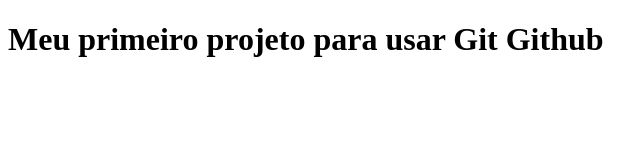
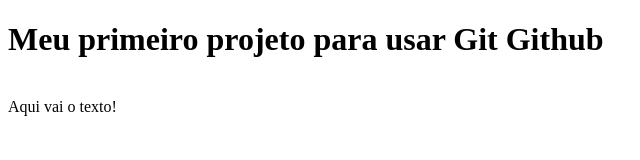
Before and after one commit to AsoaresTeixeira/CursoDeExtensaoGiteGitHub2022b-2, a plain HTML site: page index.html in a window 1280 px wide. Shown: the full height of the page, 0-640 px from the left. Drawn offline with Linux system fonts and the light colour scheme.

Commit message:
Agora tem titulo e corpo de texto

```diff
--- a/index.html
+++ b/index.html
@@ -5,7 +5,8 @@
     <title>Meu primeiro projeto</title>
 </head>
 <body>
-    <h1>Meu primeiro projeto para usar Git Github</h1>
+    <h1>Meu primeiro projeto para usar Git Github</h1><br>
+    Aqui vai o texto!
 
 </body>
 </html>
```
